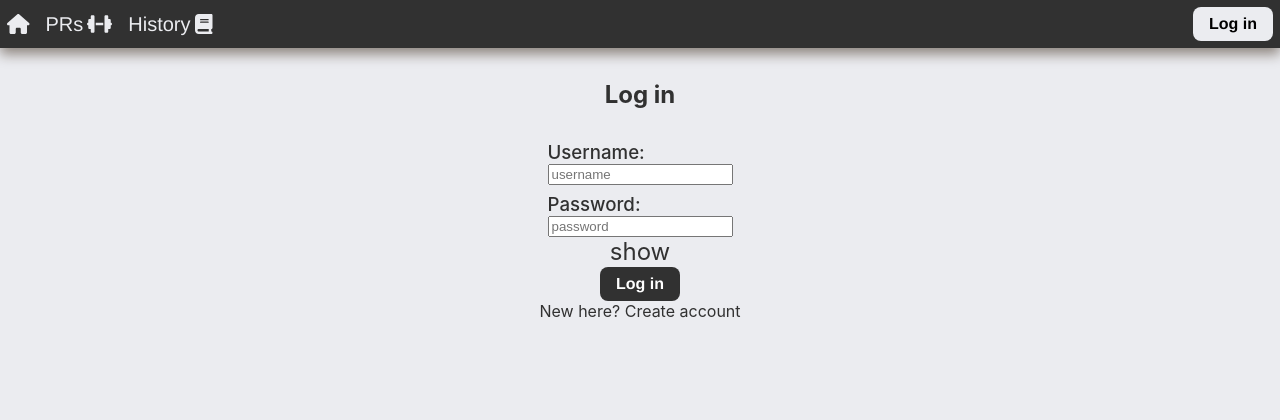
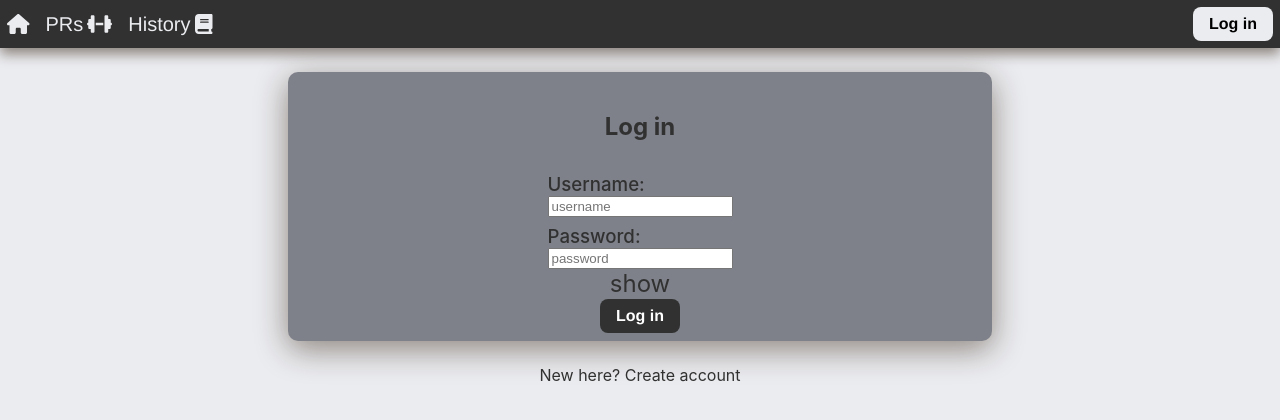
Before and after one commit to jrs-coding-school/jrs-max-lift-react-app-2022-c2, a React (Create React App) app: page /login in a window 1280 px wide. Shown: the top 420 px of the page. Built offline with nearby package versions, Linux system fonts and the light colour scheme.

Commit message:
css to forms

```diff
--- a/src/components/Modal/Modal.css
+++ b/src/components/Modal/Modal.css
@@ -27,7 +27,6 @@
     backdrop-filter: blur(2.5px);
     -webkit-backdrop-filter: blur(3.5px);
     border-radius: 10px;
-    border: 1px solid #8e8e8e;
     padding: 1.5rem;
 }
 
--- a/src/components/entryPage/loginForm/LoginForm.css
+++ b/src/components/entryPage/loginForm/LoginForm.css
@@ -10,20 +10,26 @@
     font-size: 18pt;
     user-select: none;
 
-    /* not sure if we want background color behind input form?? */
-    /* background-color: #A6ABBD;
-    border-radius: 8px; */
-
-
     display: flex;
     flex-wrap: nowrap;
     justify-content: center;
     align-items: center;
 }
 
-/* body {
-    display: flex;
-    justify-content: center;
-    margin-top: 5%;
-    align-items: center;
-} */
+div.login-form {
+    background-color: #7f818a;
+
+    box-shadow: 0 8px 32px 0 #2c1b087f;
+    border-radius: 10px;
+    padding: 0.5rem 2rem;
+
+    width: fit-content;
+    margin: auto;
+    margin-top: 24px;
+    margin-bottom: 24px;
+
+}
+
+.inputs-container {
+    /* border: solid pink; */
+}
--- a/src/components/homePage/HomePage.css
+++ b/src/components/homePage/HomePage.css
@@ -1,4 +1,8 @@
 h1 {
+    user-select: none;
+}
+
+h3 {
     user-select: none;
 }
 
--- a/src/components/liftForm/LiftForm.css
+++ b/src/components/liftForm/LiftForm.css
@@ -1,3 +1,13 @@
-.lift-form {
+div.lift-form {
     user-select: none;
+    background-color: #7f818a;
+
+    font-size: 15pt;
+
+    box-shadow: 0 8px 32px 0 #2c1b087f;
+    border-radius: 10px;
+    padding: 1.5rem 5rem;
+
+    width: fit-content;
+    margin: auto;
 }
```
